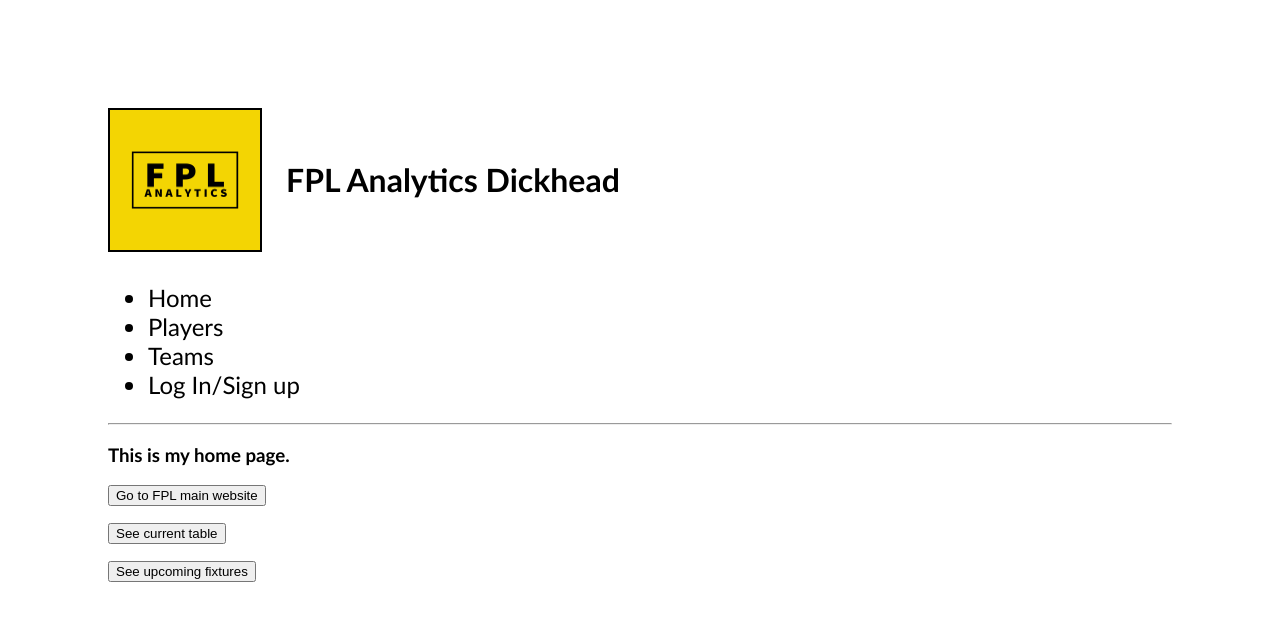
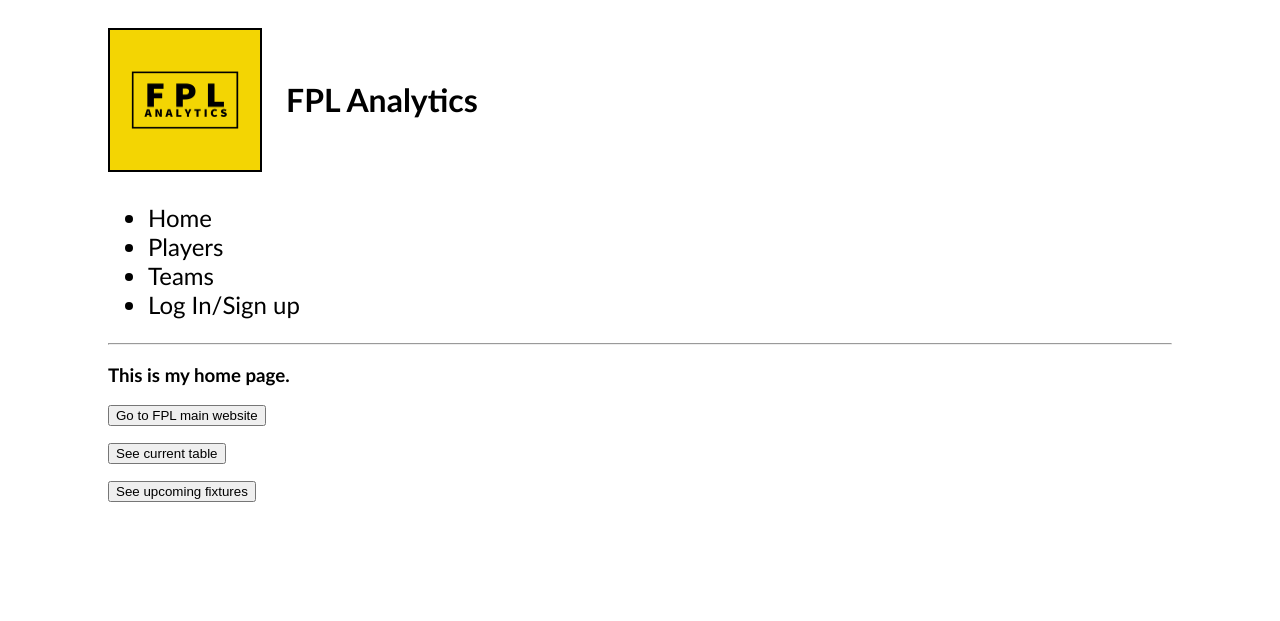
Before and after one commit to Daolaiya/FPL_Analytics, a Flask app: page / in a window 1280 px wide. Shown: the top 621 px of the page. Run offline with Flask 2, Linux system fonts and the light colour scheme.

Commit message:
Temporary change

```diff
--- a/static/style.css
+++ b/static/style.css
@@ -1,7 +1,7 @@
 body{
     padding-left: 100px;
     padding-right: 100px;
-    padding-top: 100px;
+    padding-top: 20px;
     font-family: Calibri;
 }
 
--- a/templates/base.html
+++ b/templates/base.html
@@ -18,7 +18,7 @@
       </div>
 
       <div id="nav-bar-title-div">
-        <h1 id="nav-bar-title">FPL Analytics Dickhead</h1>
+        <h1 id="nav-bar-title">FPL Analytics</h1>
       </div>
     </div>
 
```
